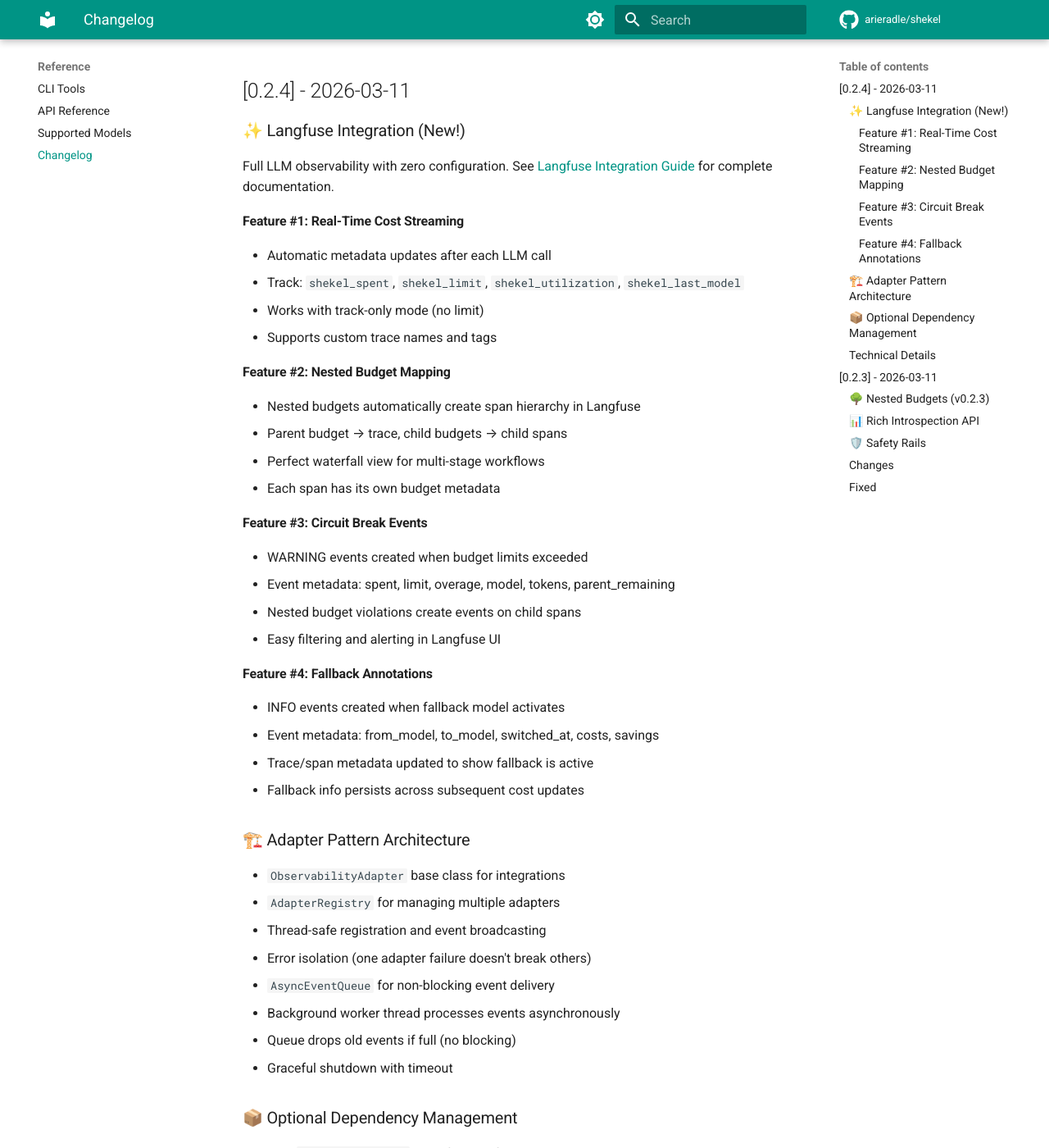
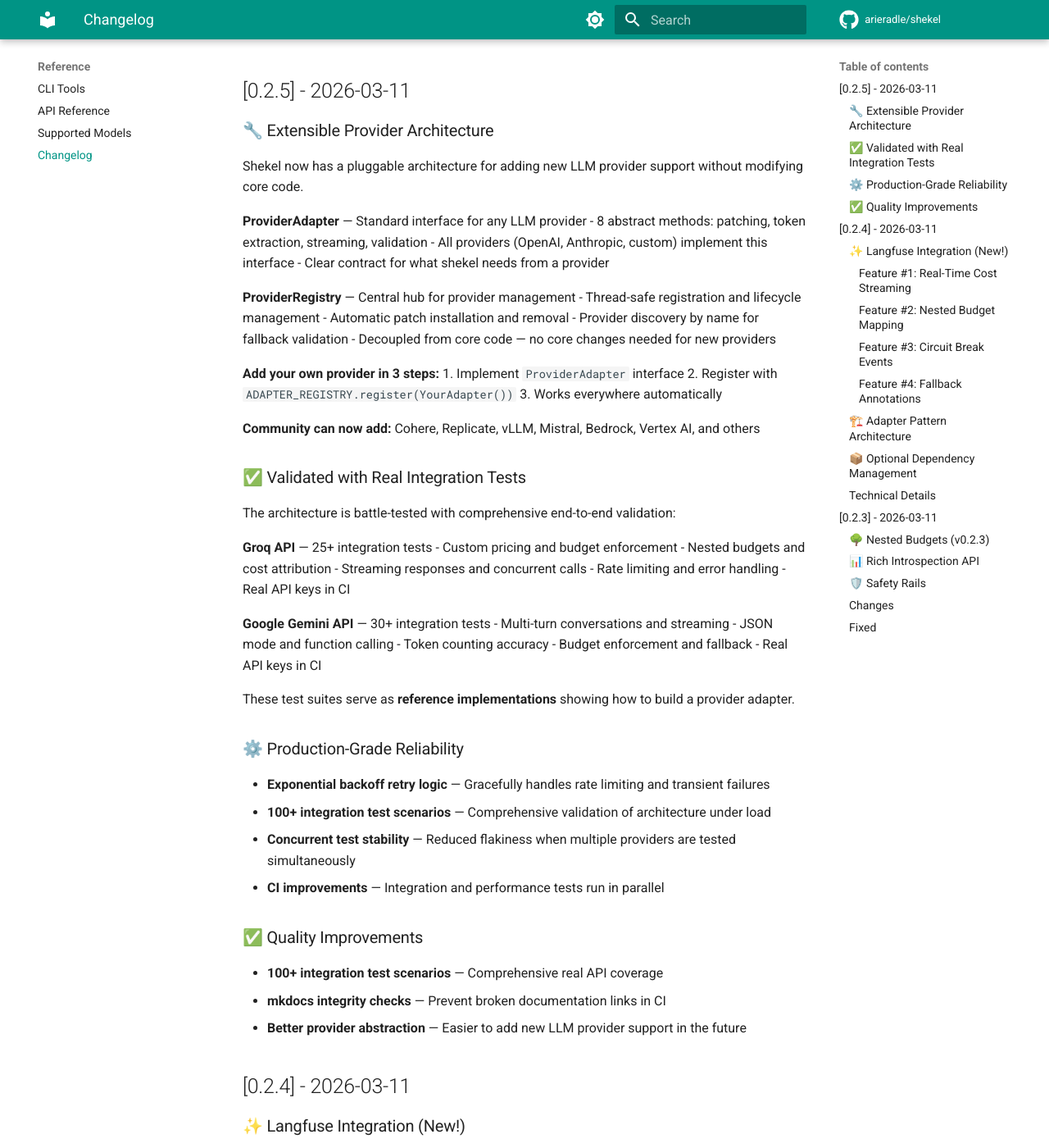
Before and after one commit to arieradle/shekel, an MkDocs documentation site: the page built from docs/changelog.md, in a window 1280 px wide and 1400 px high, scrolled down 226 px. Shown: the whole window at 82% size. Built offline with MkDocs 1.6.1 and Material for MkDocs 9.7.7, drawn with Linux system fonts in a browser that asks for light colours; comment, search, counter and statistics services are not loaded; the version menu is left out.

Commit message:
chore: release v0.2.5 - Extensible Provider Architecture
## Summary
Release v0.2.5 with focus on extensible provider architecture, enabling the community to add new LLM provider support without core changes.

## Changes
- Bump version from 0.2.4 to 0.2.5
- Update all release documentation (CHANGELOG, README, docs)
- Provider Registry architecture as main feature
- Groq & Gemini integration tests as validation of extensibility
- Production-grade reliability improvements (exponential backoff, 100+ integration tests)
- Restore core features highlight (Nested Budgets, Langfuse Integration)

## Documentation
- README: Add v0.2.5 extensibility section, restore core features
- CHANGELOG.md: Add comprehensive v0.2.5 release notes
- docs/changelog.md: Add v0.2.5 details with focus on architecture
- docs/index.md: Update "What's New" to highlight extensibility

Co-Authored-By: Claude Haiku 4.5 <noreply@anthropic.com>

```diff
--- a/docs/changelog.md
+++ b/docs/changelog.md
@@ -1,6 +1,63 @@
 # Changelog
 
 All notable changes to this project are documented here. For detailed information, see [CHANGELOG.md](https://github.com/arieradle/shekel/blob/main/CHANGELOG.md) on GitHub.
+
+## [0.2.5] - 2026-03-11
+
+### 🔧 Extensible Provider Architecture
+
+Shekel now has a pluggable architecture for adding new LLM provider support without modifying core code.
+
+**ProviderAdapter** — Standard interface for any LLM provider
+- 8 abstract methods: patching, token extraction, streaming, validation
+- All providers (OpenAI, Anthropic, custom) implement this interface
+- Clear contract for what shekel needs from a provider
+
+**ProviderRegistry** — Central hub for provider management
+- Thread-safe registration and lifecycle management
+- Automatic patch installation and removal
+- Provider discovery by name for fallback validation
+- Decoupled from core code — no core changes needed for new providers
+
+**Add your own provider in 3 steps:**
+1. Implement `ProviderAdapter` interface
+2. Register with `ADAPTER_REGISTRY.register(YourAdapter())`
+3. Works everywhere automatically
+
+**Community can now add:** Cohere, Replicate, vLLM, Mistral, Bedrock, Vertex AI, and others
+
+### ✅ Validated with Real Integration Tests
+
+The architecture is battle-tested with comprehensive end-to-end validation:
+
+**Groq API** — 25+ integration tests
+- Custom pricing and budget enforcement
+- Nested budgets and cost attribution
+- Streaming responses and concurrent calls
+- Rate limiting and error handling
+- Real API keys in CI
+
+**Google Gemini API** — 30+ integration tests
+- Multi-turn conversations and streaming
+- JSON mode and function calling
+- Token counting accuracy
+- Budget enforcement and fallback
+- Real API keys in CI
+
+These test suites serve as **reference implementations** showing how to build a provider adapter.
+
+### ⚙️ Production-Grade Reliability
+
+- **Exponential backoff retry logic** — Gracefully handles rate limiting and transient failures
+- **100+ integration test scenarios** — Comprehensive validation of architecture under load
+- **Concurrent test stability** — Reduced flakiness when multiple providers are tested simultaneously
+- **CI improvements** — Integration and performance tests run in parallel
+
+### ✅ Quality Improvements
+
+- **100+ integration test scenarios** — Comprehensive real API coverage
+- **mkdocs integrity checks** — Prevent broken documentation links in CI
+- **Better provider abstraction** — Easier to add new LLM provider support in the future
 
 ## [0.2.4] - 2026-03-11
 
--- a/pyproject.toml
+++ b/pyproject.toml
@@ -4,7 +4,7 @@ build-backend = "hatchling.build"
 
 [project]
 name = "shekel"
-version = "0.2.4"
+version = "0.2.5"
 description = "LLM cost tracking and budget enforcement. Zero config — with budget(max_usd=1.00): run_agent(). Works with LangGraph, CrewAI, raw OpenAI/Anthropic."
 readme = "README.md"
 license = { file = "LICENSE" }
--- a/shekel/__init__.py
+++ b/shekel/__init__.py
@@ -2,5 +2,5 @@ from shekel._budget import Budget as budget
 from shekel._decorator import with_budget
 from shekel.exceptions import BudgetExceededError
 
-__version__ = "0.2.4"
+__version__ = "0.2.5"
 __all__ = ["budget", "with_budget", "BudgetExceededError"]
```
Also changed, not shown: CHANGELOG.md (+29 -1 lines), README.md (+93 -51 lines), docs/index.md (+28 -0 lines).
